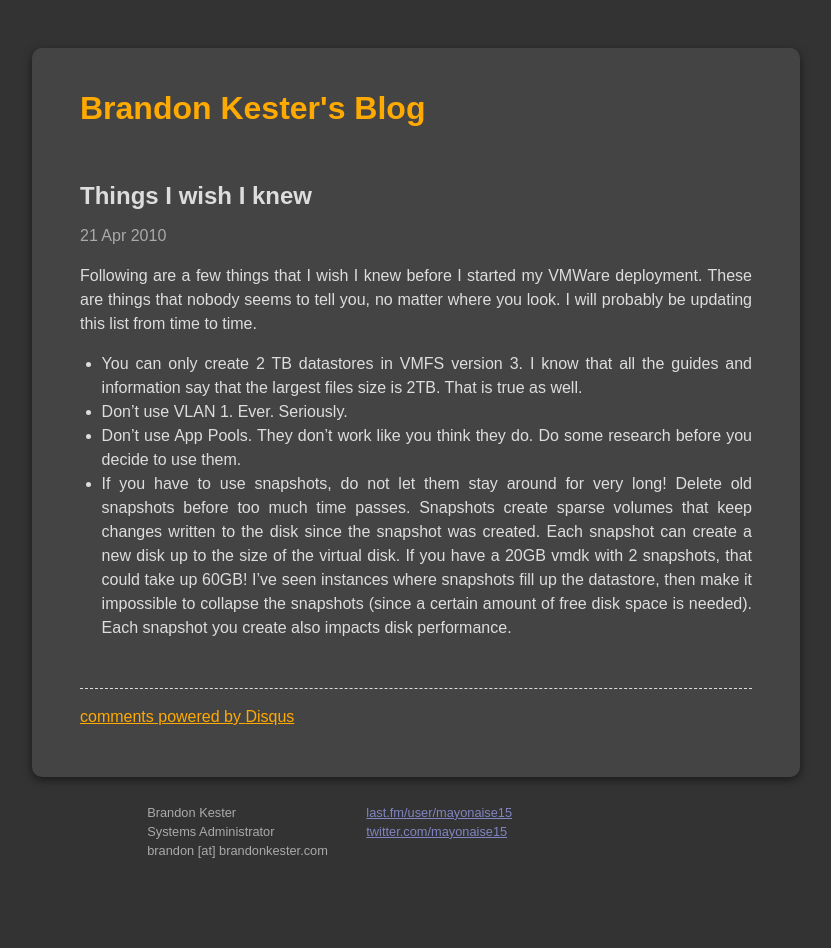
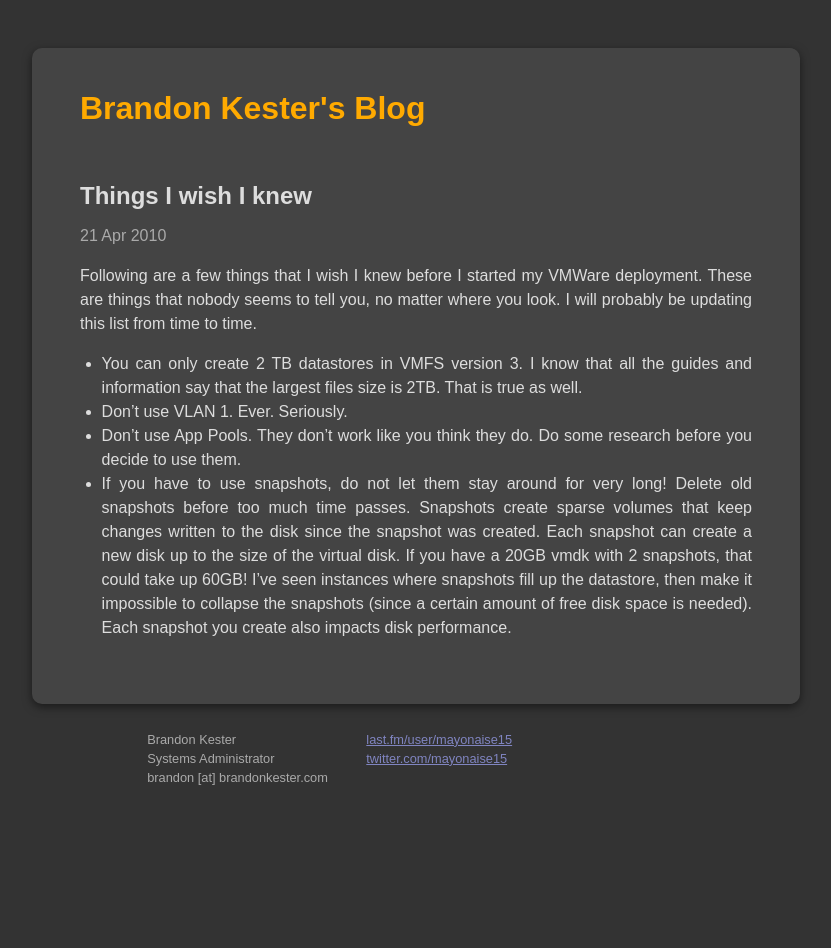
Before and after one commit to kesterb/kesterb.github.io, a Jekyll site: the page built from _posts/2010-04-21-things-i-wish-i-knew.markdown, in a window 1280 px wide. Shown: the whole page, without its empty margins (224-1055 px from the left). Built offline with Jekyll 4.4.1, drawn with Linux system fonts in a browser that asks for light colours; some web fonts are replaced; Markdown is read by kramdown in place of the engine named in the settings; comment, search, counter and statistics services are not loaded; part of the change alters nothing that is shown.

```diff
--- a/_layouts/default.html
+++ b/_layouts/default.html
@@ -16,19 +16,6 @@
 
     </head>
     <body>
-    <script type="text/javascript">
-
-      var _gaq = _gaq || [];
-      _gaq.push(['_setAccount', 'UA-6543655-1']);
-      _gaq.push(['_trackPageview']);
-
-      (function() {
-        var ga = document.createElement('script'); ga.type = 'text/javascript'; ga.async = true;
-        ga.src = ('https:' == document.location.protocol ? 'https://ssl' : 'http://www') + '.google-analytics.com/ga.js';
-        var s = document.getElementsByTagName('script')[0]; s.parentNode.insertBefore(ga, s);
-      })();
-
-    </script>
         <div class="container">
           <div class="site">
             <div class="header">
--- a/_layouts/post.html
+++ b/_layouts/post.html
@@ -7,14 +7,3 @@ layout: default
 <div class="post">
 {{ content }}
 </div>
-<div id="disqus_thread"></div>
-<script type="text/javascript">
-    var disqus_shortname = 'brandonkester';
-    (function() {
-        var dsq = document.createElement('script'); dsq.type = 'text/javascript'; dsq.async = true;
-        dsq.src = '//' + disqus_shortname + '.disqus.com/embed.js';
-        (document.getElementsByTagName('head')[0] || document.getElementsByTagName('body')[0]).appendChild(dsq);
-    })();
-</script>
-<noscript>Please enable JavaScript to view the <a href="http://disqus.com/?ref_noscript">comments powered by Disqus.</a></noscript>
-<a href="http://disqus.com" class="dsq-brlink">comments powered by <span class="logo-disqus">Disqus</span></a>
```
